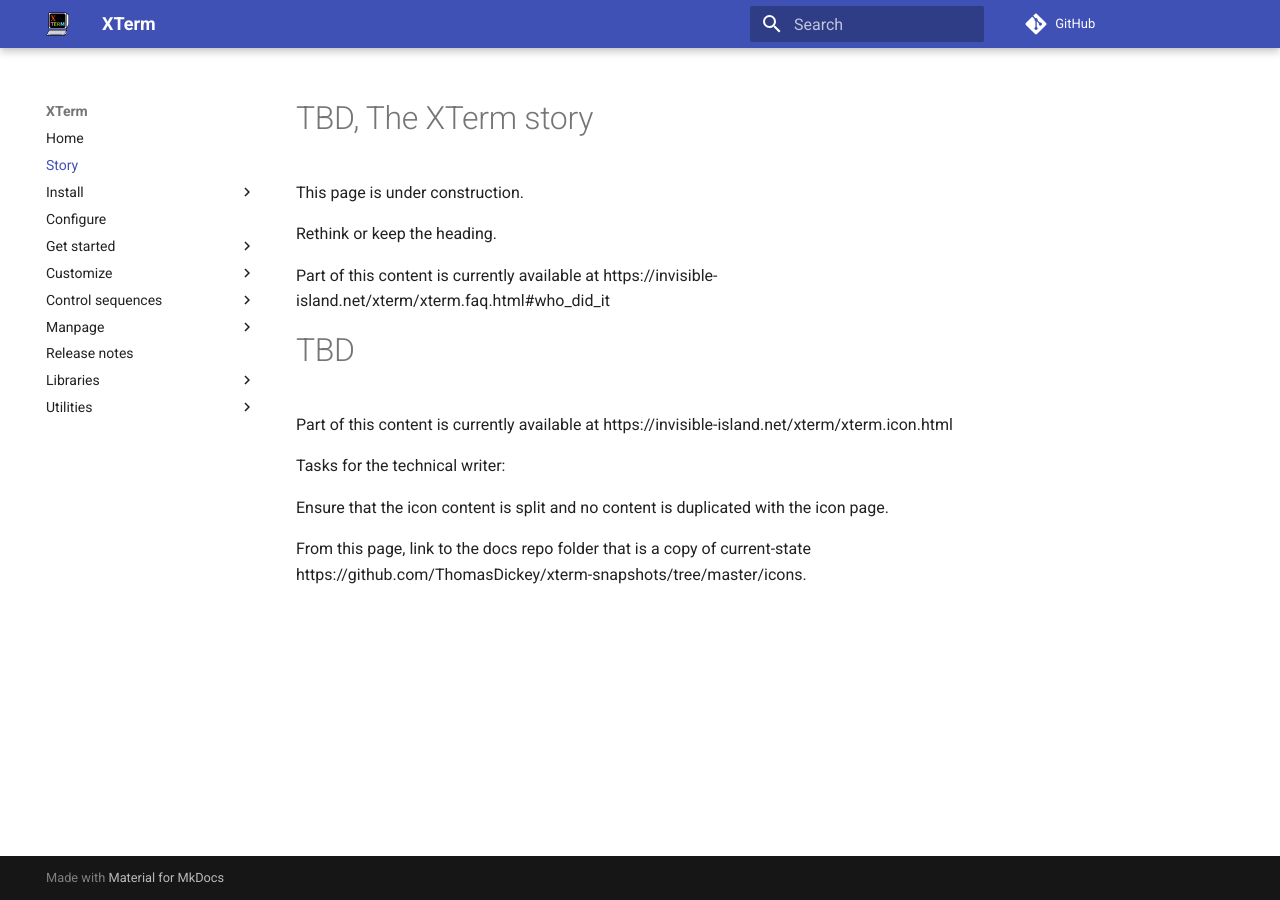
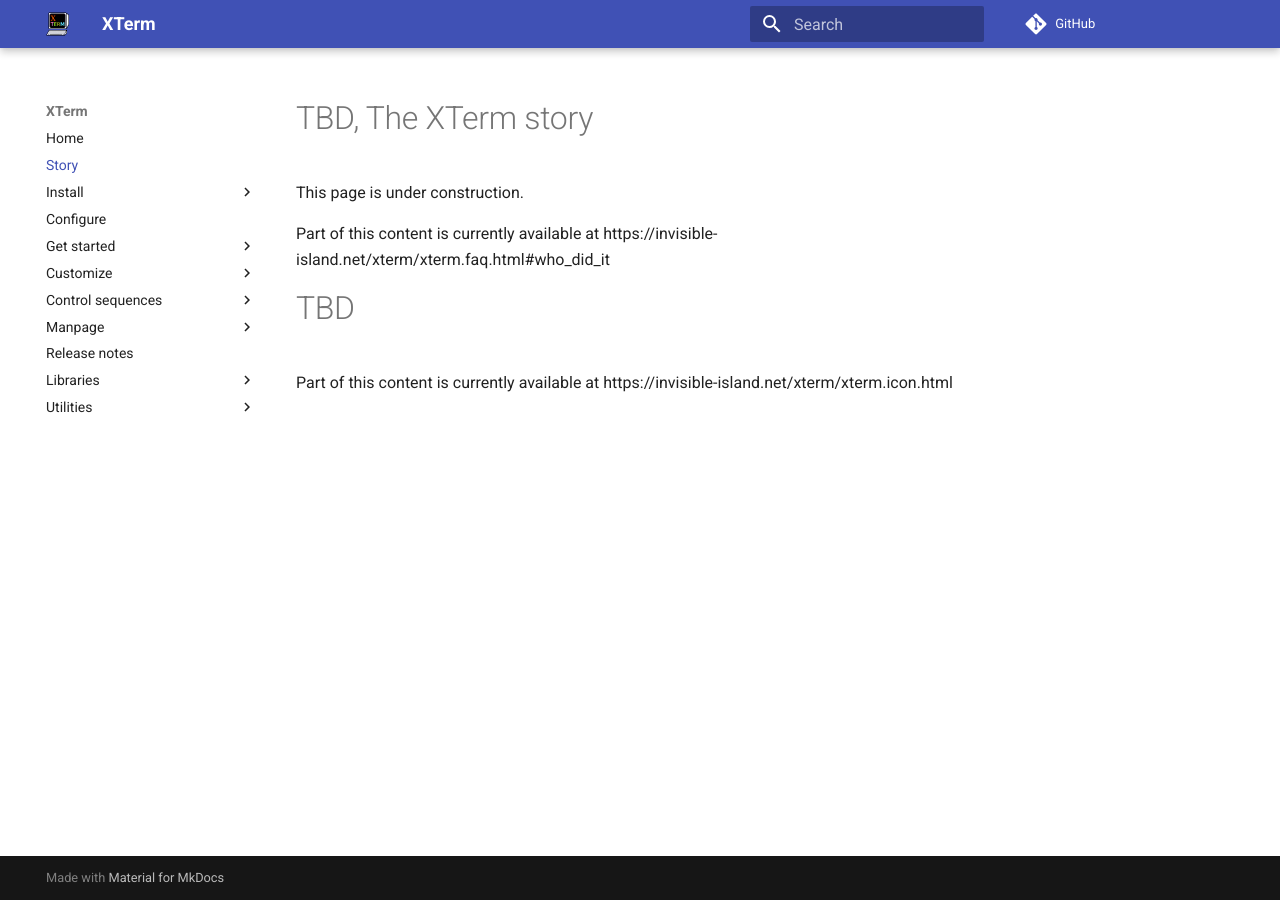
Before and after one commit to xterm-x11/docs, an MkDocs documentation site: the page built from docs/story.md, in a window 1280 px wide. Built offline with MkDocs 1.6.1 and Material for MkDocs 9.7.7, drawn with Linux system fonts in a browser that asks for light colours; comment, search, counter and statistics services are not loaded.

Commit message:
Update story.md

```diff
--- a/docs/story.md
+++ b/docs/story.md
@@ -1,8 +1,6 @@
 # TBD, The XTerm story
 
 This page is under construction.
-
-Rethink or keep the heading.
 
 Part of this content is currently available at
 https://invisible-island.net/xterm/xterm.faq.html#who_did_it
@@ -11,10 +9,3 @@ https://invisible-island.net/xterm/xterm.faq.html#who_did_it
 
 Part of this content is currently available at
 https://invisible-island.net/xterm/xterm.icon.html
-
-Tasks for the technical writer:
-
-Ensure that the icon content is split and no content is duplicated with the icon page.
-
-From this page, link to the docs repo folder that is a copy of current-state
-https://github.com/ThomasDickey/xterm-snapshots/tree/master/icons.
```
